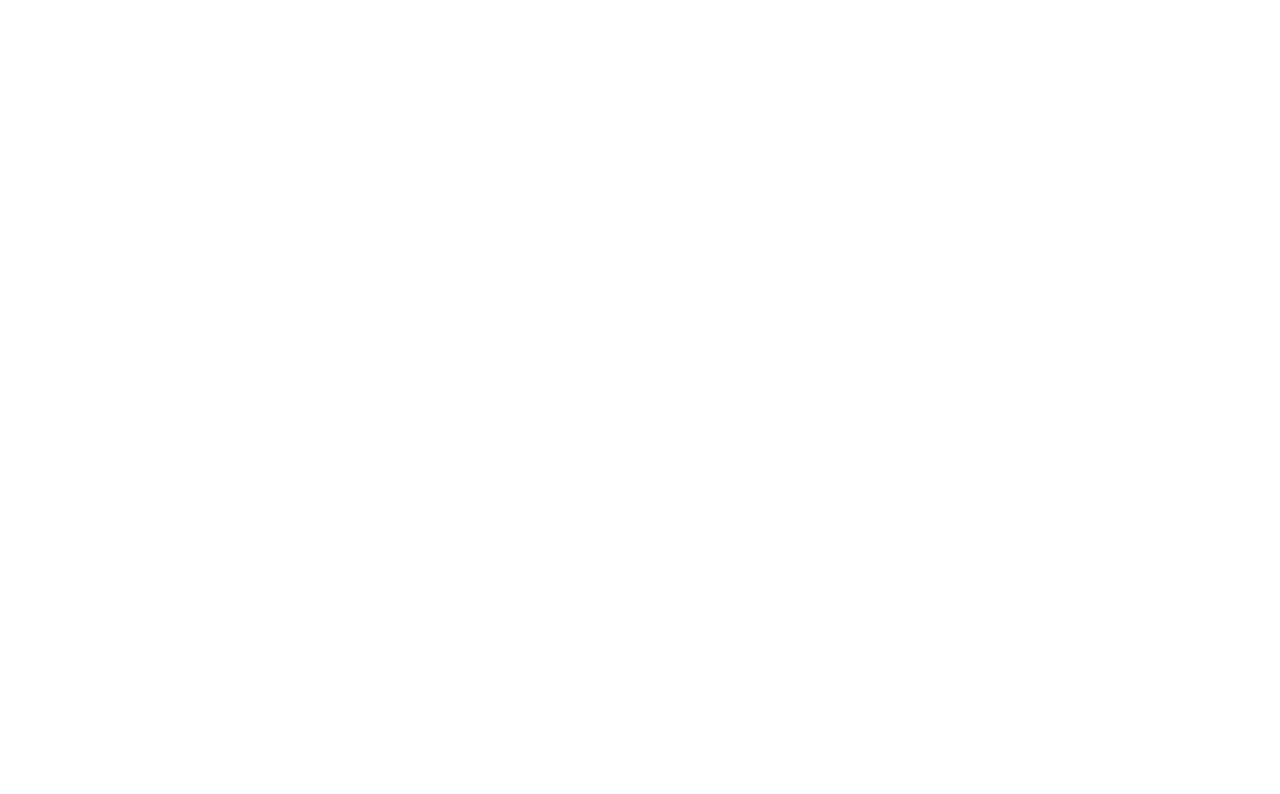
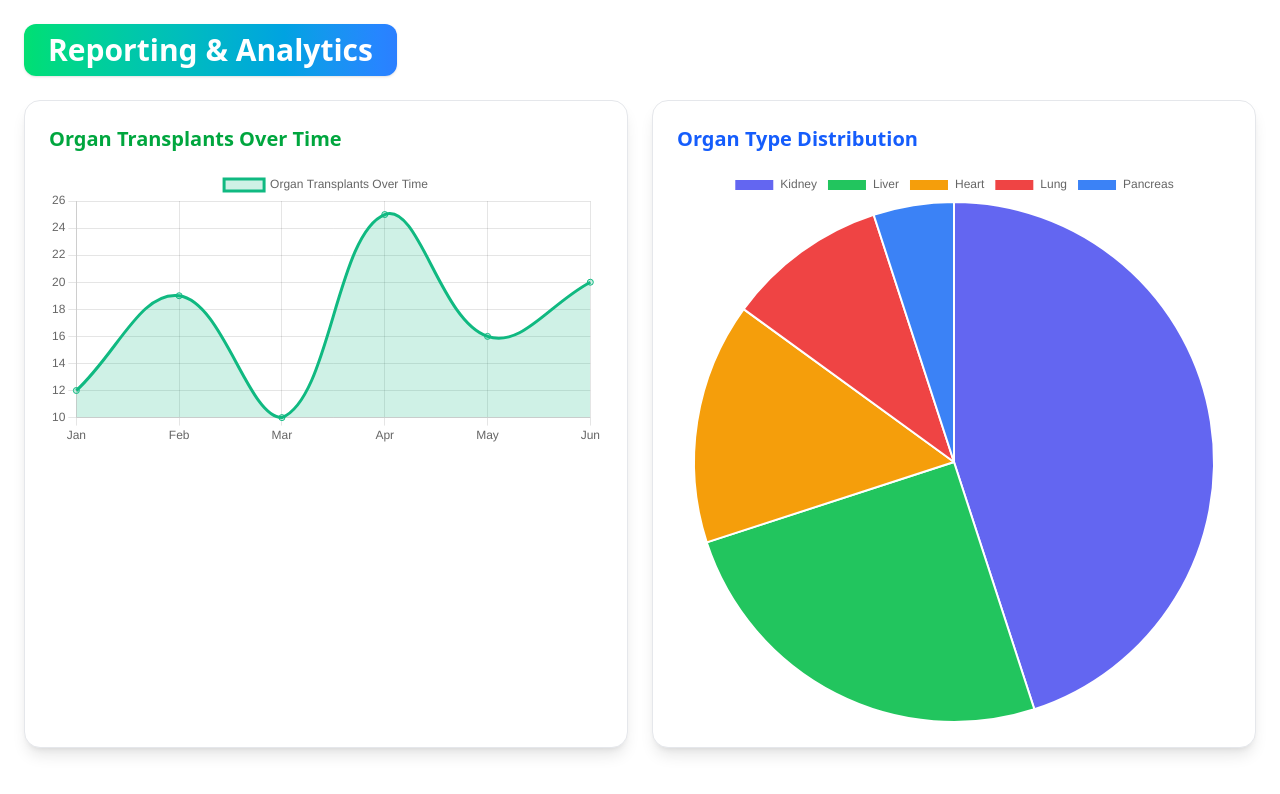
Before and after one commit to Skc2004/Organ_Care, a React (Vite) app in the folder client/: page /ReportAnalytics in a window 1280 px wide. Before the commit this address had no page. Shown: the top 794 px of the page. Built offline with nearby package versions, Linux system fonts and the light colour scheme.

Commit message:
Report Analytics

```diff
--- a/client/src/App.jsx
+++ b/client/src/App.jsx
@@ -14,6 +14,7 @@
 import OrganTracking from './pages/OrganTracking';
 import P from './pages/PP';
 import RecipientDashboard from './pages/RecipientDashboard';
+import ReportingAnalytics from './pages/ReportsAnalytics';
 
 const App =() => {
   return (
@@ -34,6 +35,7 @@
           <Route path="/OrganTracking" element={<OrganTracking />} />
           <Route path="/ppp" element={<P />} />
           <Route path="/ReciepientDashboard" element={<RecipientDashboard />} />
+          <Route path="/ReportAnalytics" element={<ReportingAnalytics />} />
         </Routes>
       </Router>
     </div>
--- a/client/src/pages/ReportsAnalytics.jsx
+++ b/client/src/pages/ReportsAnalytics.jsx
@@ -1,82 +1,159 @@
+// // src/pages/ReportingAnalytics.jsx
+// import React, { useEffect, useState } from "react";
+// import { Line, Pie } from "react-chartjs-2";
+// import "chart.js/auto";
+// import axios from "axios";
+
+// const ReportingAnalytics = () => {
+//   const [reportData, setReportData] = useState({
+//     labels: [],
+//     datasets: [
+//       {
+//         label: "Organ Transplants Over Time",
+//         data: [],
+//         borderColor: "#4CAF50",
+//         backgroundColor: "rgba(76, 175, 80, 0.2)",
+//       },
+//     ],
+//   });
+
+//   const [organDistribution, setOrganDistribution] = useState({
+//     labels: [],
+//     datasets: [
+//       {
+//         label: "Organ Type Distribution",
+//         data: [],
+//         backgroundColor: ["#FF6384", "#36A2EB", "#FFCE56", "#4CAF50", "#9966FF"],
+//       },
+//     ],
+//   });
+
+//   useEffect(() => {
+//     const fetchData = async () => {
+//       try {
+//         const response = await axios.get("/api/reports/analytics", {
+//           headers: { Authorization: `Bearer ${localStorage.getItem("token")}` },
+//         });
+//         const data = response.data;
+//         setReportData({
+//           labels: data.months,
+//           datasets: [
+//             {
+//               label: "Organ Transplants Over Time",
+//               data: data.transplantCounts,
+//               borderColor: "#4CAF50",
+//               backgroundColor: "rgba(76, 175, 80, 0.2)",
+//             },
+//           ],
+//         });
+//         setOrganDistribution({
+//           labels: data.organTypes,
+//           datasets: [
+//             {
+//               label: "Organ Type Distribution",
+//               data: data.organCounts,
+//               backgroundColor: ["#FF6384", "#36A2EB", "#FFCE56", "#4CAF50", "#9966FF"],
+//             },
+//           ],
+//         });
+//       } catch (error) {
+//         console.error("Error fetching analytics data", error);
+//       }
+//     };
+//     fetchData();
+//   }, []);
+
+//   return (
+//     <div className="p-6">
+//       <h2 className="text-2xl font-bold mb-4">Reporting & Analytics</h2>
+//       <div className="grid grid-cols-1 md:grid-cols-2 gap-6">
+//         <div className="bg-white p-4 shadow-md rounded-lg">
+//           <h3 className="text-lg font-semibold">Organ Transplants Over Time</h3>
+//           <Line data={reportData} />
+//         </div>
+//         <div className="bg-white p-4 shadow-md rounded-lg">
+//           <h3 className="text-lg font-semibold">Organ Type Distribution</h3>
+//           <Pie data={organDistribution} />
+//         </div>
+//       </div>
+//     </div>
+//   );
+// };
+
+// export default ReportingAnalytics;
+
 // src/pages/ReportingAnalytics.jsx
-import React, { useEffect, useState } from "react";
+import React from "react";
 import { Line, Pie } from "react-chartjs-2";
 import "chart.js/auto";
-import axios from "axios";
+import { motion } from "framer-motion";
 
 const ReportingAnalytics = () => {
-  const [reportData, setReportData] = useState({
-    labels: [],
+  const reportData = {
+    labels: ["Jan", "Feb", "Mar", "Apr", "May", "Jun"],
     datasets: [
       {
         label: "Organ Transplants Over Time",
-        data: [],
-        borderColor: "#4CAF50",
-        backgroundColor: "rgba(76, 175, 80, 0.2)",
+        data: [12, 19, 10, 25, 16, 20],
+        borderColor: "#10B981",
+        backgroundColor: "rgba(16, 185, 129, 0.2)",
+        fill: true,
+        tension: 0.4,
       },
     ],
-  });
+  };
 
-  const [organDistribution, setOrganDistribution] = useState({
-    labels: [],
+  const organDistribution = {
+    labels: ["Kidney", "Liver", "Heart", "Lung", "Pancreas"],
     datasets: [
       {
         label: "Organ Type Distribution",
-        data: [],
-        backgroundColor: ["#FF6384", "#36A2EB", "#FFCE56", "#4CAF50", "#9966FF"],
+        data: [45, 25, 15, 10, 5],
+        backgroundColor: [
+          "#6366f1", // Indigo
+          "#22c55e", // Green
+          "#f59e0b", // Amber
+          "#ef4444", // Red
+          "#3b82f6", // Blue
+        ],
+        hoverOffset: 10,
       },
     ],
-  });
-
-  useEffect(() => {
-    const fetchData = async () => {
-      try {
-        const response = await axios.get("/api/reports/analytics", {
-          headers: { Authorization: `Bearer ${localStorage.getItem("token")}` },
-        });
-        const data = response.data;
-        setReportData({
-          labels: data.months,
-          datasets: [
-            {
-              label: "Organ Transplants Over Time",
-              data: data.transplantCounts,
-              borderColor: "#4CAF50",
-              backgroundColor: "rgba(76, 175, 80, 0.2)",
-            },
-          ],
-        });
-        setOrganDistribution({
-          labels: data.organTypes,
-          datasets: [
-            {
-              label: "Organ Type Distribution",
-              data: data.organCounts,
-              backgroundColor: ["#FF6384", "#36A2EB", "#FFCE56", "#4CAF50", "#9966FF"],
-            },
-          ],
-        });
-      } catch (error) {
-        console.error("Error fetching analytics data", error);
-      }
-    };
-    fetchData();
-  }, []);
+  };
 
   return (
-    <div className="p-6">
-      <h2 className="text-2xl font-bold mb-4">Reporting & Analytics</h2>
+    <motion.div
+      className="p-6"
+      initial={{ opacity: 0, y: 30 }}
+      animate={{ opacity: 1, y: 0 }}
+      transition={{ duration: 0.5 }}
+    >
+      <h2 className="text-3xl font-bold bg-gradient-to-r from-green-400 to-blue-500 text-white px-6 py-2 rounded-xl shadow mb-6 inline-block">
+        Reporting & Analytics
+      </h2>
+
       <div className="grid grid-cols-1 md:grid-cols-2 gap-6">
-        <div className="bg-white p-4 shadow-md rounded-lg">
-          <h3 className="text-lg font-semibold">Organ Transplants Over Time</h3>
+        <motion.div
+          className="bg-white p-6 rounded-2xl shadow-lg border border-gray-200"
+          whileHover={{ scale: 1.02 }}
+        >
+          <h3 className="text-xl font-semibold text-green-600 mb-4">
+            Organ Transplants Over Time
+          </h3>
           <Line data={reportData} />
-        </div>
-        <div className="bg-white p-4 shadow-md rounded-lg">
-          <h3 className="text-lg font-semibold">Organ Type Distribution</h3>
+        </motion.div>
+
+        <motion.div
+          className="bg-white p-6 rounded-2xl shadow-lg border border-gray-200"
+          whileHover={{ scale: 1.02 }}
+        >
+          <h3 className="text-xl font-semibold text-blue-600 mb-4">
+            Organ Type Distribution
+          </h3>
           <Pie data={organDistribution} />
-        </div>
+        </motion.div>
       </div>
-    </div>
+    </motion.div>
   );
 };
 
```
